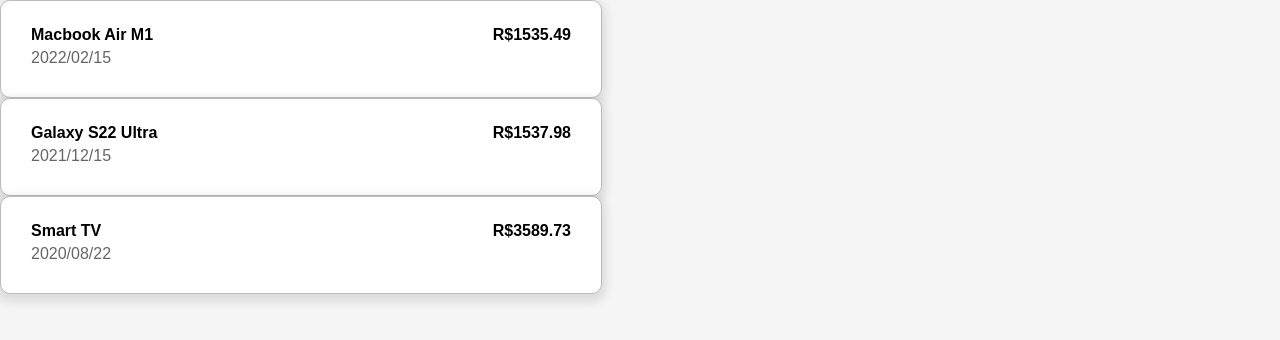
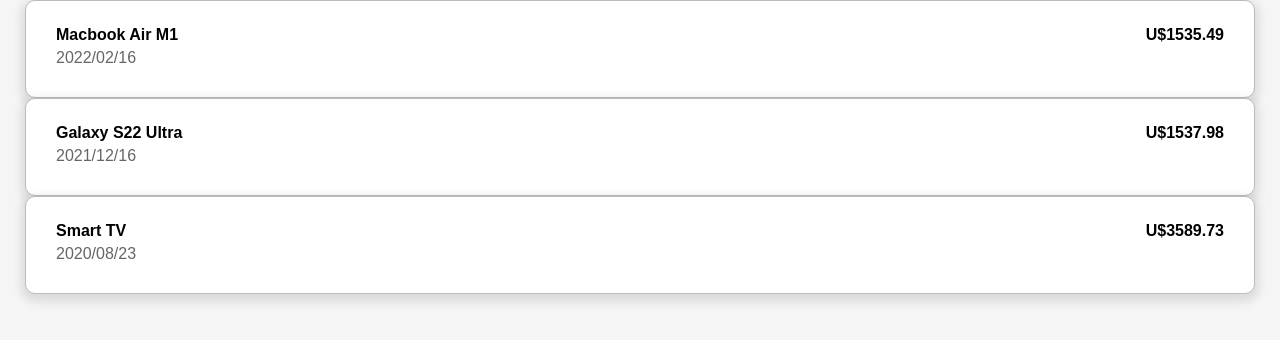
Before and after one commit to lnobrz/expense-tracker, a React (Create React App) app: page / in a window 1280 px wide. Shown: the top 340 px of the page. Built offline with nearby package versions, Linux system fonts and the light colour scheme.

Commit message:
create expenses card + styles

```diff
--- a/src/components/expensesCard/index.jsx
+++ b/src/components/expensesCard/index.jsx
@@ -11,13 +11,18 @@
     year: props.date.getFullYear(),
     month: props.date.getMonth(),
     day: props.date.getDate(),
+    formatedDay: function () {
+      return this.day > 8
+        ? props.date.getDate() + 1
+        : "0" + (props.date.getDate() + 1);
+    },
     formatedMonth: function () {
-      return this.month <= 9
-        ? "0" + (props.date.getMonth() + 1)
-        : props.date.getMonth() + 1;
+      return this.month > 8
+        ? props.date.getMonth() + 1
+        : "0" + (props.date.getMonth() + 1);
     },
     fullDate: function () {
-      return this.year + "/" + this.formatedMonth() + "/" + this.day;
+      return this.year + "/" + this.formatedMonth() + "/" + this.formatedDay();
     },
   };
 
@@ -25,7 +30,7 @@
     <CardContainer>
       <CardFlexContainer>
         <CardTitle>{props.title}</CardTitle>
-        <CardExpense>R${props.price}</CardExpense>
+        <CardExpense>U${props.price}</CardExpense>
       </CardFlexContainer>
       <CardDate>{dates.fullDate()}</CardDate>
     </CardContainer>
--- a/src/components/expensesCard/styles.jsx
+++ b/src/components/expensesCard/styles.jsx
@@ -2,11 +2,11 @@
 
 export const CardContainer = styled.div`
   height: auto;
-  width: 600px;
   background: white;
   border: 1px solid #bbbbbb;
   box-shadow: 0px 4px 10px 4px rgba(0, 0, 0, 0.1);
   border-radius: 10px;
+  margin: 0px 25px;
 `;
 
 export const CardFlexContainer = styled.div`
```
